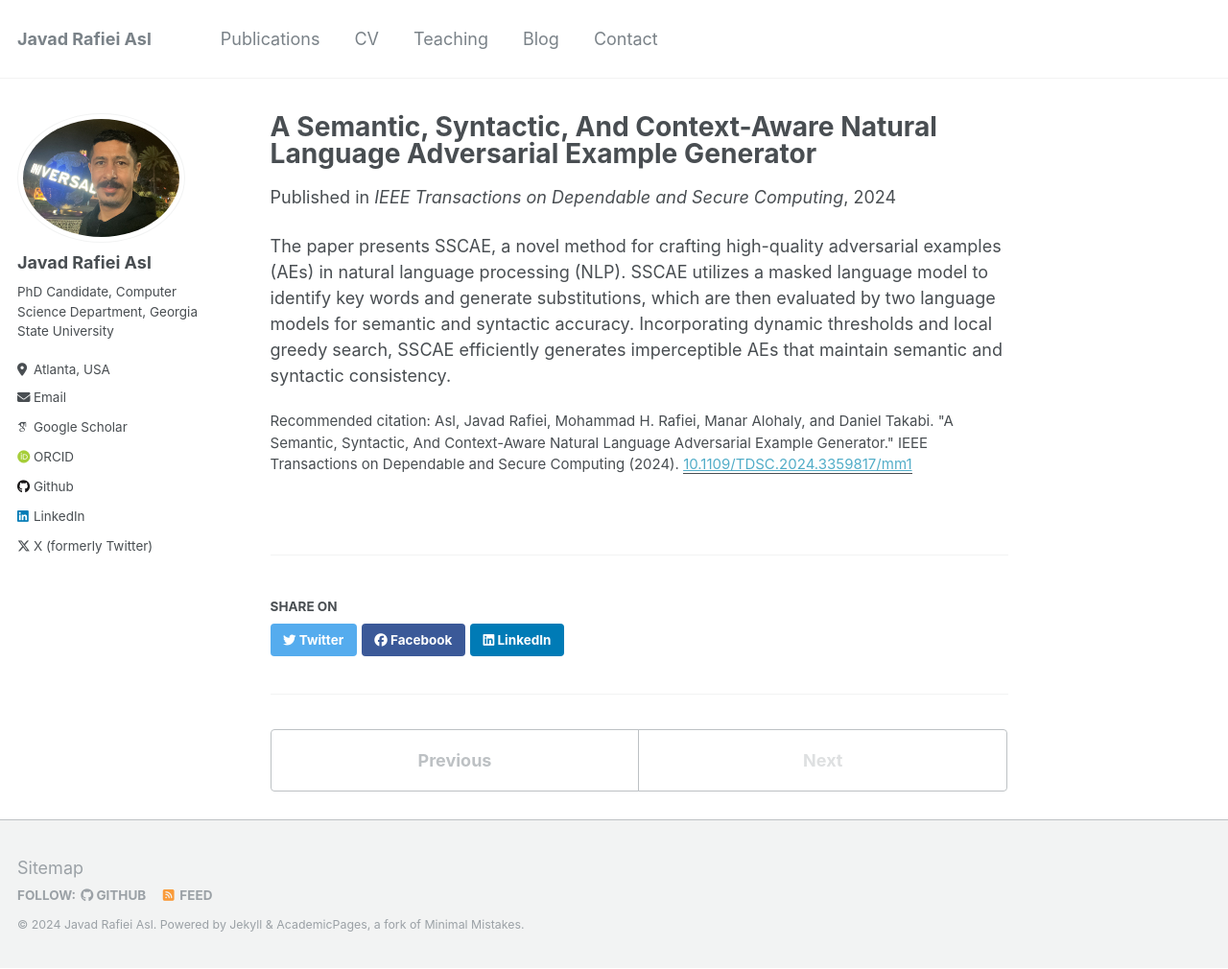
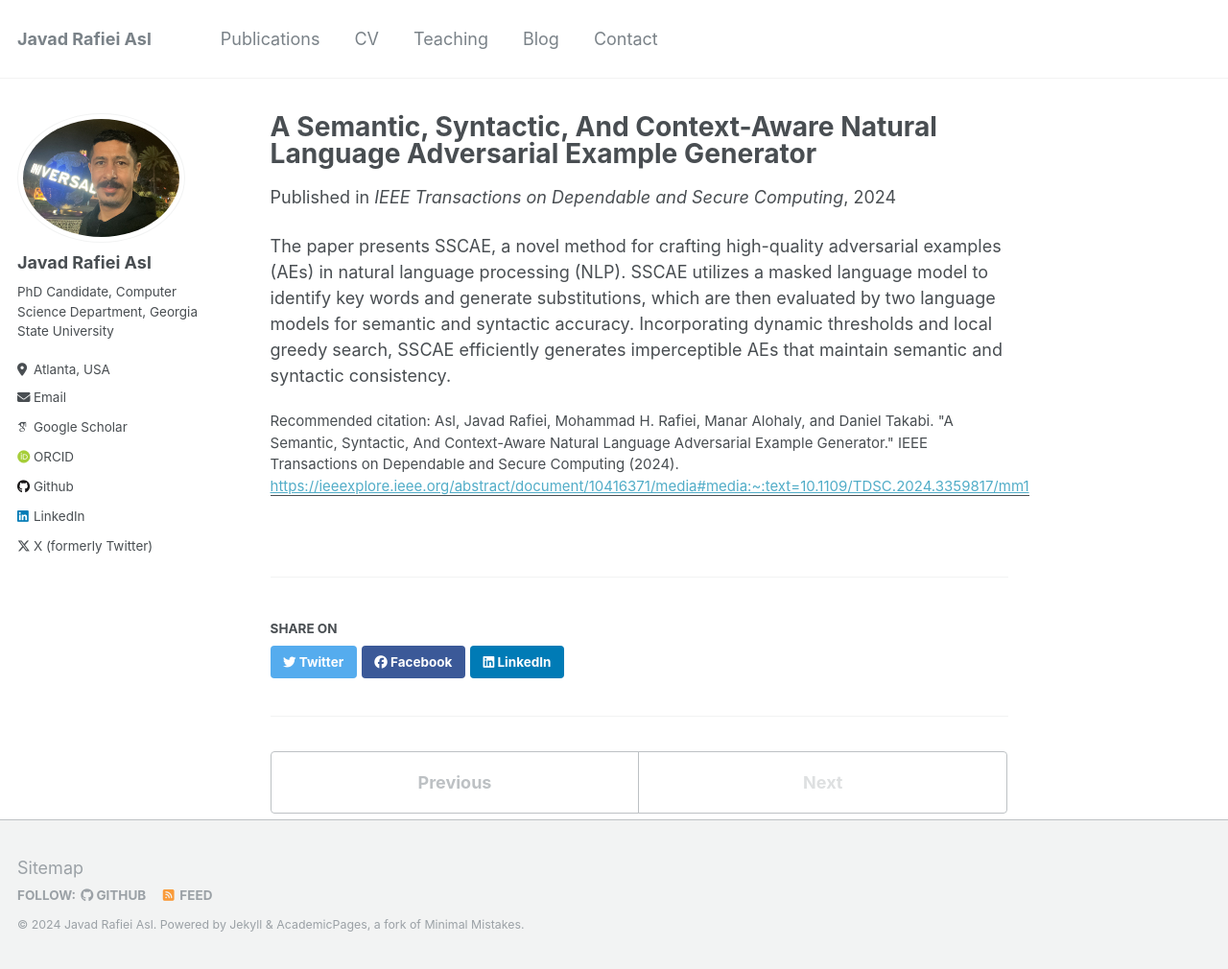
Before and after one commit to jasl1/jasl1.github.io, a Jekyll site: the page built from _publications/2024-02-17-paper-title-number-4.md, in a window 1280 px wide and 1010 px high. Shown: the whole window at 96% size. Built offline with Jekyll 4.4.1, drawn with Linux system fonts in a browser that asks for light colours; some web fonts are replaced; part of the change alters nothing that is shown.

Commit message:
Update 2024-02-17-paper-title-number-4.md

```diff
--- a/_publications/2024-02-17-paper-title-number-4.md
+++ b/_publications/2024-02-17-paper-title-number-4.md
@@ -5,7 +5,7 @@ permalink: /publication/2024-02-17-paper-title-number-4
 excerpt: 'The paper presents SSCAE, a novel method for crafting high-quality adversarial examples (AEs) in natural language processing (NLP). SSCAE utilizes a masked language model to identify key words and generate substitutions, which are then evaluated by two language models for semantic and syntactic accuracy. Incorporating dynamic thresholds and local greedy search, SSCAE efficiently generates imperceptible AEs that maintain semantic and syntactic consistency.'
 date: 2024-01-17
 venue: 'IEEE Transactions on Dependable and Secure Computing'
-paperurl: '10.1109/TDSC.2024.3359817/mm1'
+paperurl: 'https://ieeexplore.ieee.org/abstract/document/10416371/media#media:~:text=10.1109/TDSC.2024.3359817/mm1'
 citation: 'Asl, Javad Rafiei, Mohammad H. Rafiei, Manar Alohaly, and Daniel Takabi. "A Semantic, Syntactic, And Context-Aware Natural Language Adversarial Example Generator." IEEE Transactions on Dependable and Secure Computing (2024).'
 ---
 
```
